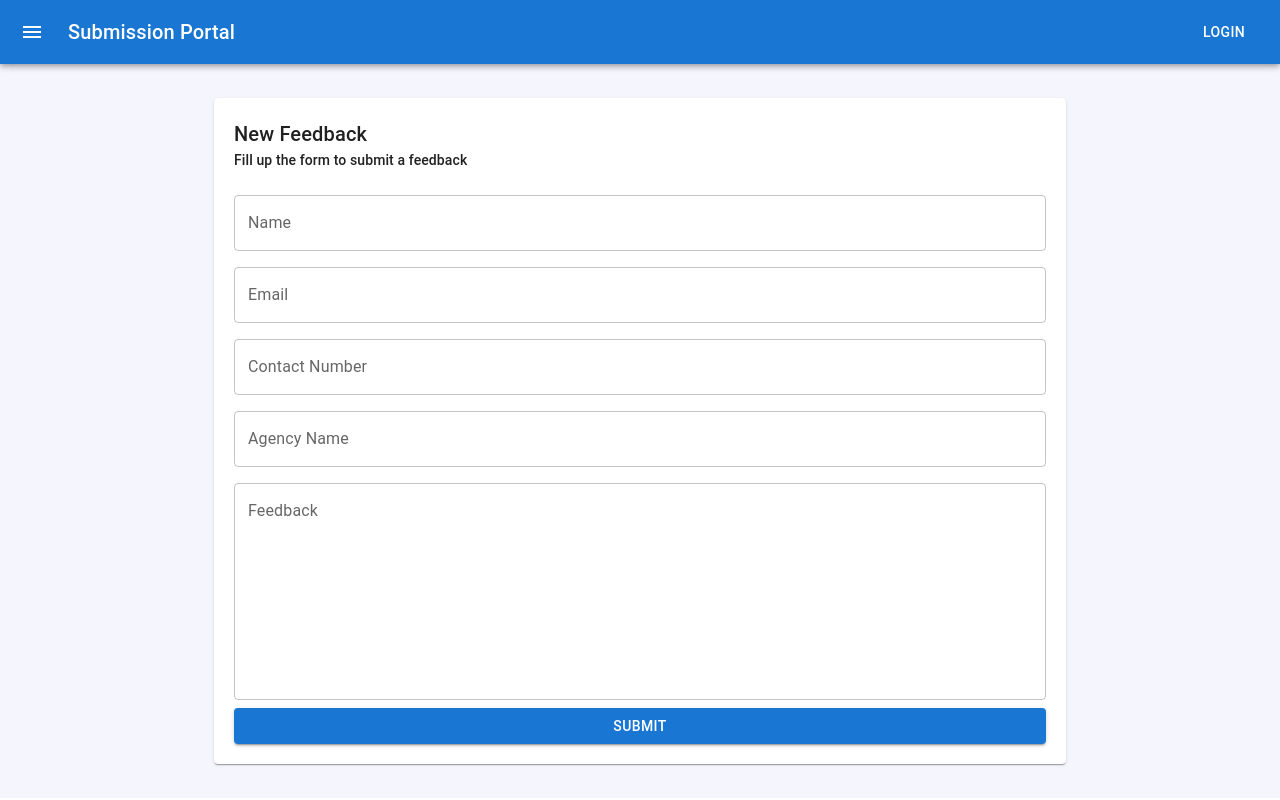
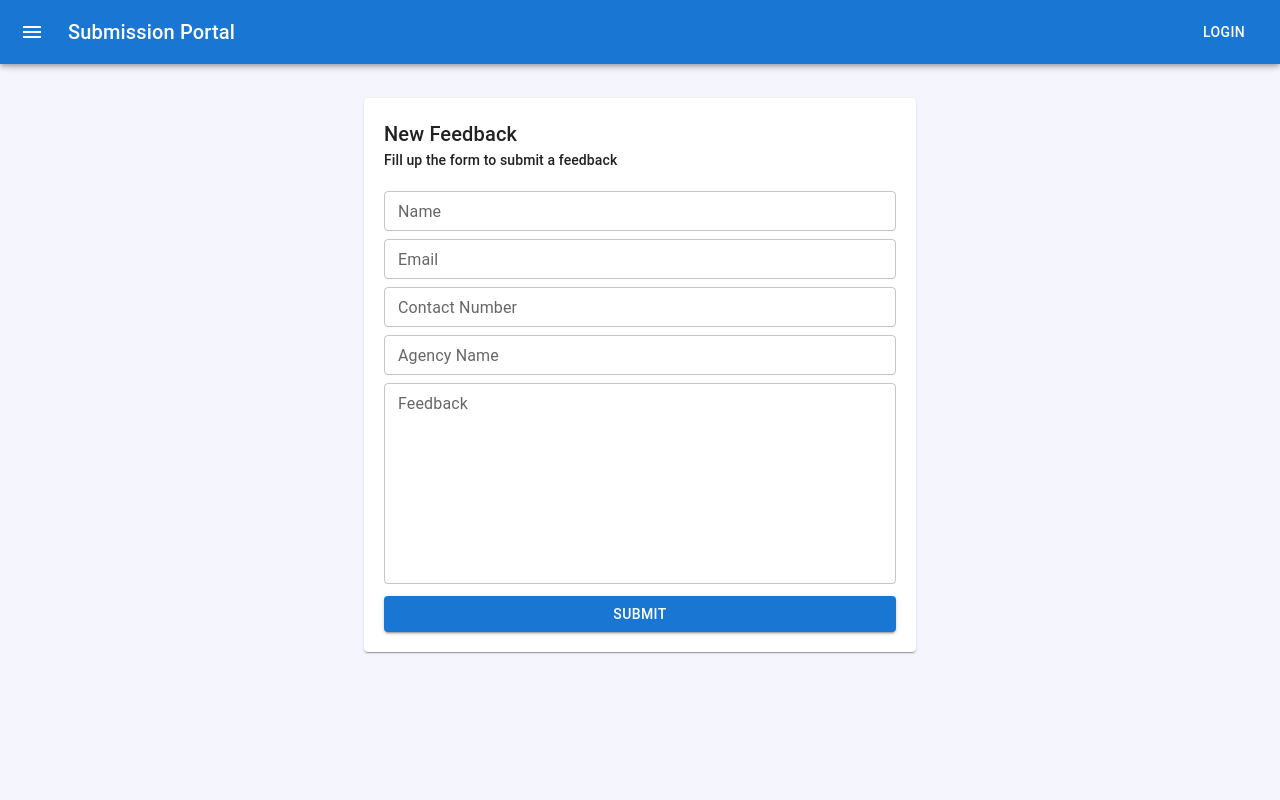
Before and after one commit to coupacoupa/gt-assignment-ui, a React (Create React App) app: page /submit in a window 1280 px wide. Built offline with nearby package versions, Linux system fonts and the light colour scheme.

Commit message:
Fixed style and refactored accordion

```diff
--- a/src/common/components/Buttons/ProgressButton.tsx
+++ b/src/common/components/Buttons/ProgressButton.tsx
@@ -14,7 +14,7 @@ const LoadingButton = (props: IProps) => {
   const { isLoading, onClick, label } = props;
 
   return (
-    <Box sx={{ position: 'relative' }}>
+    <Box sx={{ position: 'relative', paddingTop: 1 }}>
       <Button variant="contained" disabled={isLoading} onClick={onClick} fullWidth>
         {label}
       </Button>
--- a/src/common/components/ReactHookFormInputs/FormInputMultiText.tsx
+++ b/src/common/components/ReactHookFormInputs/FormInputMultiText.tsx
@@ -18,6 +18,7 @@ const FormInputMultiText = (props: IProps) => {
       render={({ field, fieldState: { error } }) => (
         <TextField
           {...field}
+          size="small"
           label={label}
           multiline
           rows={8}
--- a/src/common/components/ReactHookFormInputs/FormInputText.tsx
+++ b/src/common/components/ReactHookFormInputs/FormInputText.tsx
@@ -16,7 +16,14 @@ const FormInputText = (props: IProps) => {
       name={name}
       control={control}
       render={({ field, fieldState: { error } }) => (
-        <TextField {...field} label={label} fullWidth error={!!error} helperText={error?.message || null} />
+        <TextField
+          {...field}
+          size="small"
+          label={label}
+          fullWidth
+          error={!!error}
+          helperText={error?.message || null}
+        />
       )}
       defaultValue=""
     />
--- /dev/null
+++ b/src/modules/PageContainer/index.tsx
@@ -0,0 +1,22 @@
+import { Breakpoint, Container, Paper } from '@mui/material';
+
+interface IProps {
+  children: JSX.Element;
+  maxWidth: Breakpoint | false;
+}
+
+const paperStyle = { padding: 20, margin: '10px auto' };
+
+const PageContainer = (props: IProps) => {
+  const { children, maxWidth } = props;
+
+  return (
+    <Container maxWidth={maxWidth}>
+      <Paper elevation={1} style={paperStyle}>
+        {children}
+      </Paper>
+    </Container>
+  );
+};
+
+export default PageContainer;
--- a/src/modules/PersistentDrawerLeft/index.tsx
+++ b/src/modules/PersistentDrawerLeft/index.tsx
@@ -48,6 +48,7 @@ const Main = styled('main', { shouldForwardProp: (prop) => prop !== 'open' })<{
     marginLeft: 0,
   }),
   backgroundColor: '#f4f5fd',
+  height: '100vh',
 }));
 
 interface AppBarProps extends MuiAppBarProps {
@@ -209,11 +210,7 @@ export default function PersistentDrawerLeft(props: IProps) {
       </Drawer>
       <Main open={open}>
         <DrawerHeader />
-        <Container maxWidth="md">
-          <Paper elevation={1} style={paperStyle}>
-            {props.children}
-          </Paper>
-        </Container>
+        {props.children}
       </Main>
     </Box>
   );
--- a/src/pages/FeedbackSubmitted/FeedbackSubmitted.tsx
+++ b/src/pages/FeedbackSubmitted/FeedbackSubmitted.tsx
@@ -1,5 +1,11 @@
+import PageContainer from 'modules/PageContainer';
+
 const FeedbackSubmitted = () => {
-  return <div>Feedback submitted successfully</div>;
+  return (
+    <PageContainer maxWidth={'sm'}>
+      <>Feedback submitted successfully</>
+    </PageContainer>
+  );
 };
 
 export default FeedbackSubmitted;
--- a/src/pages/LoginPage/LoginPage.tsx
+++ b/src/pages/LoginPage/LoginPage.tsx
@@ -1,12 +1,16 @@
+import { Breakpoint, Container, Paper } from '@mui/material';
+import PageContainer from 'modules/PageContainer';
 import PaperHeader from 'modules/PageHeader';
 import LoginForm from './components/Form';
 
 const LoginPage = () => {
   return (
-    <div>
-      <PaperHeader title={'Login'} subTitle={'Login to view your submissions'} />
-      <LoginForm />
-    </div>
+    <PageContainer maxWidth={'xs'}>
+      <>
+        <PaperHeader title={'Login'} subTitle={'Login to view your submissions'} />
+        <LoginForm />
+      </>
+    </PageContainer>
   );
 };
 
--- a/src/pages/SubmissionForm/SubmissionForm.tsx
+++ b/src/pages/SubmissionForm/SubmissionForm.tsx
@@ -1,13 +1,16 @@
+import PageContainer from 'modules/PageContainer';
 import PaperHeader from 'modules/PageHeader';
 import React from 'react';
 import Form from './components/Form';
 
 const SubmissionForm = () => {
   return (
-    <div>
-      <PaperHeader title={'New Feedback'} subTitle={'Fill up the form to submit a feedback'} />
-      <Form />
-    </div>
+    <PageContainer maxWidth={'sm'}>
+      <>
+        <PaperHeader title={'New Feedback'} subTitle={'Fill up the form to submit a feedback'} />
+        <Form />
+      </>
+    </PageContainer>
   );
 };
 
--- a/src/pages/SubmissionForm/components/Form/Form.tsx
+++ b/src/pages/SubmissionForm/components/Form/Form.tsx
@@ -27,7 +27,7 @@ const Form = () => {
   return (
     <Box
       sx={{
-        '& .MuiTextField-root': { my: 1 },
+        '& .MuiTextField-root': { my: 0.5 },
       }}
     >
       <FormInputText name="name" control={control} label="Name" />
--- a/src/pages/SubmissionStatus/SubmissionStatus.tsx
+++ b/src/pages/SubmissionStatus/SubmissionStatus.tsx
@@ -1,5 +1,6 @@
 import { useUser } from 'common/contexts/userContext';
 import { useGetAllUserSubmission } from 'common/hooks/submission';
+import PageContainer from 'modules/PageContainer';
 import PaperHeader from 'modules/PageHeader';
 import React, { useEffect } from 'react';
 import Accordion from './components/Accordion';
@@ -27,7 +28,8 @@ const SubmissionStatus = () => {
   };
 
   return (
-    <div>
+    <PageContainer maxWidth={'md'}>
+      <>
         <PaperHeader title={'Submission Status'} subTitle={'View all your submission status'} />
         <Accordion submissionStatus={data} />
         <AccordionPagination
@@ -37,7 +39,8 @@ const SubmissionStatus = () => {
           handleChangePage={handleChangePage}
           handleChangeRowsPerPage={handleChangeRowsPerPage}
         />
-    </div>
+      </>
+    </PageContainer>
   );
 };
 
--- a/src/pages/SubmissionStatus/components/Accordion/Accordion.tsx
+++ b/src/pages/SubmissionStatus/components/Accordion/Accordion.tsx
@@ -6,6 +6,8 @@ import Typography from '@mui/material/Typography';
 import { ISubmissionResponse } from 'common/types/submission';
 import dayjs from 'dayjs';
 import * as React from 'react';
+import { useState } from 'react';
+import AccordionItem from './AccordionItem';
 
 interface IProps {
   submissionStatus: ISubmissionResponse;
@@ -14,7 +16,7 @@ interface IProps {
 export default function ControlledAccordions(props: IProps) {
   const { submissionStatus: { submissions = [] } = {} } = props || {};
 
-  const [expanded, setExpanded] = React.useState<string | false>(false);
+  const [expanded, setExpanded] = useState<string | false>(false);
 
   const handleChange = (panel: string) => (event: React.SyntheticEvent, isExpanded: boolean) => {
     setExpanded(isExpanded ? panel : false);
@@ -31,25 +33,7 @@ export default function ControlledAccordions(props: IProps) {
       </Accordion>
 
       {submissions.map((obj) => {
-        const { submissionNo, createdDate, feedbackStatus, feedback } = obj;
-        const key = submissionNo.toString();
-
-        return (
-          <Accordion elevation={2} key={key} expanded={expanded === key} onChange={handleChange(key)}>
-            <AccordionSummary aria-controls={key + 'bh-content'} id={key + 'bh-header'}>
-              <Typography sx={{ width: '20%', flexShrink: 0 }}>{submissionNo}</Typography>
-              <Typography sx={{ width: '30%', flexShrink: 0, color: 'text.secondary' }}>{feedbackStatus}</Typography>
-              <Typography sx={{ width: '30%', color: 'text.secondary' }}>
-                {dayjs(createdDate).format('DD MMM YYYY H:mm A')}
-              </Typography>
-              <Button sx={{ width: '20%' }}>More</Button>
-            </AccordionSummary>
-            <AccordionDetails>
-              <Typography>Feedback</Typography>
-              <Typography>{feedback}</Typography>
-            </AccordionDetails>
-          </Accordion>
-        );
+        return <AccordionItem expanded={expanded} handleChange={handleChange} submission={obj} />;
       })}
     </div>
   );
--- /dev/null
+++ b/src/pages/SubmissionStatus/components/Accordion/AccordionItem.tsx
@@ -0,0 +1,37 @@
+import { Accordion, AccordionDetails, AccordionSummary, Button, Typography } from '@mui/material';
+import { ISubmissionStatus } from 'common/types/submission';
+import dayjs from 'dayjs';
+
+interface IProps {
+  expanded: string | false;
+  submission: ISubmissionStatus;
+  handleChange: Function;
+}
+
+const AccordionItem = (props: IProps) => {
+  const {
+    expanded,
+    submission: { submissionNo, createdDate, feedbackStatus, feedback },
+    handleChange,
+  } = props;
+  const key = submissionNo.toString();
+
+  return (
+    <Accordion elevation={2} key={key} expanded={expanded === key} onChange={handleChange(key)}>
+      <AccordionSummary aria-controls={key + 'bh-content'} id={key + 'bh-header'}>
+        <Typography sx={{ width: '20%', flexShrink: 0 }}>{submissionNo}</Typography>
+        <Typography sx={{ width: '30%', flexShrink: 0, color: 'text.secondary' }}>{feedbackStatus}</Typography>
+        <Typography sx={{ width: '30%', color: 'text.secondary' }}>
+          {dayjs(createdDate).format('DD MMM YYYY H:mm A')}
+        </Typography>
+        <Button sx={{ width: '20%' }}>More</Button>
+      </AccordionSummary>
+      <AccordionDetails>
+        <Typography>Feedback</Typography>
+        <Typography>{feedback}</Typography>
+      </AccordionDetails>
+    </Accordion>
+  );
+};
+
+export default AccordionItem;
```
Lines whose indentation alone changed are shown as unchanged.
